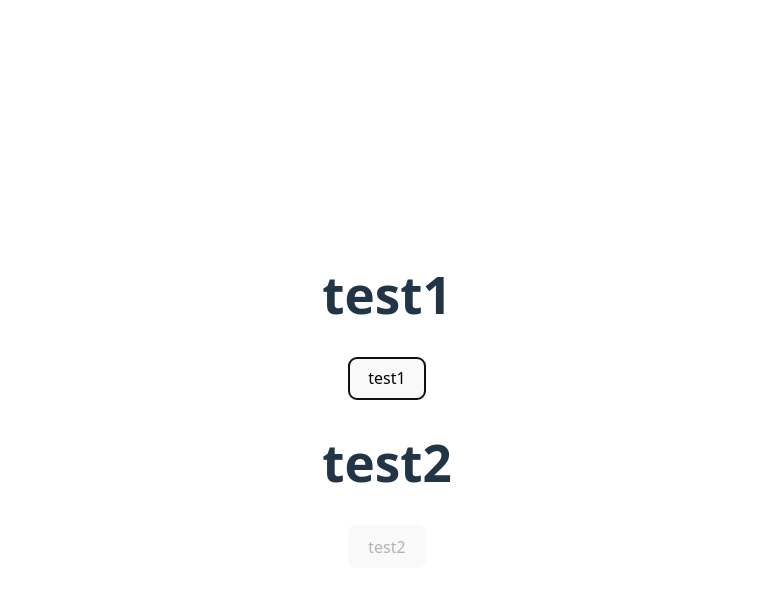
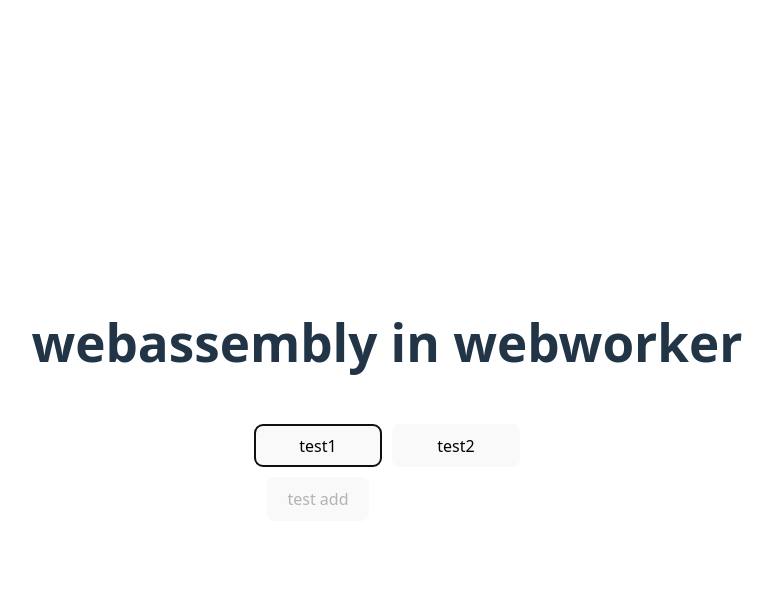
Before and after one commit to MstrVLT/go-vue, a Vue app in the folder vue/: page / in a window 1280 px wide. Both pictures are taken after a click on the button "test1". Shown: the top 592 px of the page, without its empty margins (253-1026 px from the left). Built offline with nearby package versions, Linux system fonts and the light colour scheme.

Commit message:
more neat

```diff
--- a/vue/src/App.vue
+++ b/vue/src/App.vue
@@ -2,13 +2,20 @@
 import { ref } from "vue"
 import HelloWorld from "@/components/HelloWorld.vue"
 
-const show = ref(false)
+const show1 = ref(false)
+const show2 = ref(false)
 </script>
 
 <template>
-    <h1>test1</h1>
-    <button @click="show = !show">test1</button>
-    <HelloWorld v-if="show"></HelloWorld>
+    <div class="main">
+        <h1>webassembly in webworker</h1>
+        <div class="container">
+            <button @click="show1 = !show1">test1</button>
+            <button @click="show2 = !show2">test2</button>
+            <HelloWorld v-if="show1"></HelloWorld>
+            <HelloWorld v-if="show2"></HelloWorld>
+        </div>
+    </div>
 </template>
 
 <style scoped>
@@ -26,4 +33,18 @@ const show = ref(false)
 .logo.vue:hover {
     filter: drop-shadow(0 0 2em #42b883aa);
 }
+
+.main {
+    display: flex;
+    gap: 20px;
+    flex-direction: column;
+    align-items: center;
+}
+
+.container {
+    display: grid;
+    grid-template-columns: 128px 128px;
+    grid-template-rows: 1fr 1fr;
+    gap: 10px 10px;
+}
 </style>
--- a/vue/src/components/HelloWorld.vue
+++ b/vue/src/components/HelloWorld.vue
@@ -2,18 +2,19 @@
 import { ref } from 'vue'
 import { useWorker } from "@/composables/worker";
 
-const { ready, call, onResult }  = useWorker()
+const { ready, call, onResult } = useWorker()
 onResult(e => console.log('foo', e))
 
 </script>
 
 <template>
-  <h1>test2</h1>
-  <button :disabled="!ready" @click="call('add', 1, 3)">test2</button>
+    <div>
+        <button :disabled="!ready" @click="call('add', 1, 3)">test add</button>
+    </div>
 </template>
 
 <style scoped>
 .read-the-docs {
-  color: #888;
+    color: #888;
 }
 </style>
--- a/vue/src/composables/worker.js
+++ b/vue/src/composables/worker.js
@@ -2,8 +2,8 @@
 import { ref, onScopeDispose, getCurrentScope, readonly } from "vue";
 import GoWorker from "@/worker?worker";
 import mitt from "mitt";
+import ACTION from "@/enums/action";
 
-const resultSymbol = Symbol();
 const emitter = mitt();
 let worker = null
 const workerReady = ref(false)
@@ -12,15 +12,16 @@ const initWorker = () => {
     if (worker !== null) return
     worker = new GoWorker();
     worker.onmessage = ({ data }) => {
-        let { action, method: _, payload } = data;
+        let { action, id } = data;
+
         switch (action) {
-            case "ready":
+            case ACTION.READY:
                 console.log("ready", data);
-                worker.postMessage({ action: "ready", method: null, payload: null });
+                worker.postMessage({ action: ACTION.READY, id: null, method: null, payload: null });
                 workerReady.value = true
                 break;
-            case "result":
-                emitter.emit(resultSymbol, payload);
+            case ACTION.RESULT:
+                emitter.emit(id, data);
                 break;
             default:
                 console.log("unknown action", action);
@@ -30,11 +31,14 @@ const initWorker = () => {
 }
 
 export function useWorker() {
+    const id = crypto.randomUUID();
+
     const call = (method, ...payload) =>
-        worker.postMessage({ action: "call", method, payload });
+        worker.postMessage({ action: ACTION.CALL, id, method, payload });
+
     const onResult = (fn) => {
-        emitter.on(resultSymbol, fn);
-        const offFn = () => emitter.off(resultSymbol, fn)
+        emitter.on(id, fn);
+        const offFn = () => emitter.off(id, fn)
         if (getCurrentScope()) {
             onScopeDispose(offFn);
         }
--- /dev/null
+++ b/vue/src/enums/action.js
@@ -0,0 +1,6 @@
+const ACTION = Object.freeze({
+    READY: "ready",
+    CALL: "call",
+    RESULT: "call",
+});
+export default ACTION;
--- a/vue/src/worker/index.js
+++ b/vue/src/worker/index.js
@@ -1,4 +1,5 @@
 // worker.js
+import ACTION from "@/enums/action.js";
 import wasmUrl from "./main.wasm?url";
 import "./wasm_exec.js";
 
@@ -10,25 +11,26 @@ WebAssembly.instantiateStreaming(responsePromise, go.importObject)
     .then(async ({ instance }) => {
         exports = instance.exports;
         await go.run(instance);
-        postMessage({ action: "ready", method: null, payload: null });
+        postMessage({ action: ACTION.READY, id: null, method: null, payload: null });
     })
     .catch((err) => {
         console.error("Worker failed to load module: ", err);
     });
 
 onmessage = ({ data }) => {
-    const { action, method, payload } = data;
+    const { action, id, method, payload } = data;
+
     switch (action) {
-        case "call":
-            if (Object.hasOwn(exports, method)) {
-                const res = exports[method]?.apply(this, payload);
-                postMessage({ action: "result", method, payload: res });
+        case ACTION.READY:
+            console.log("ready", data);
+            break;
+        case ACTION.CALL:
+            if (Object.hasOwn(exports, method) && typeof exports[method] === 'function') {
+                const res = exports[method].apply(this, payload);
+                postMessage({ action: ACTION.RESULT, id, method, payload: res });
             }
             break;
-        case "ready":
-            console.log("ready", data);
+        default:
             break;
-        default:
-            console.log("unknown action", action);
     }
 };
```
